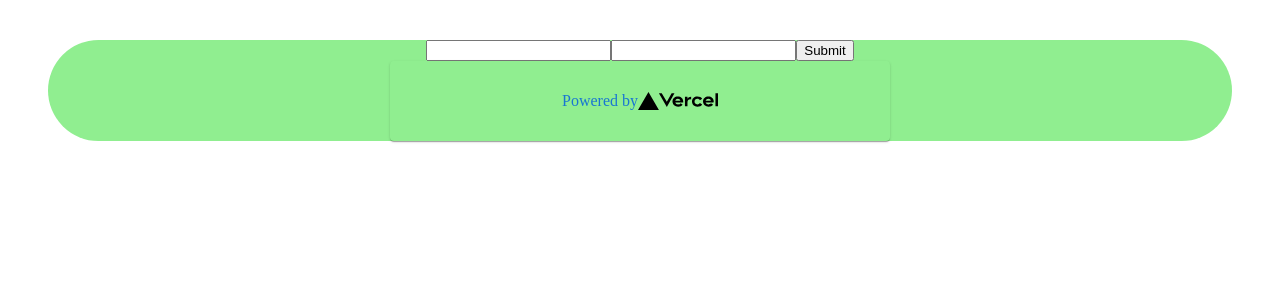
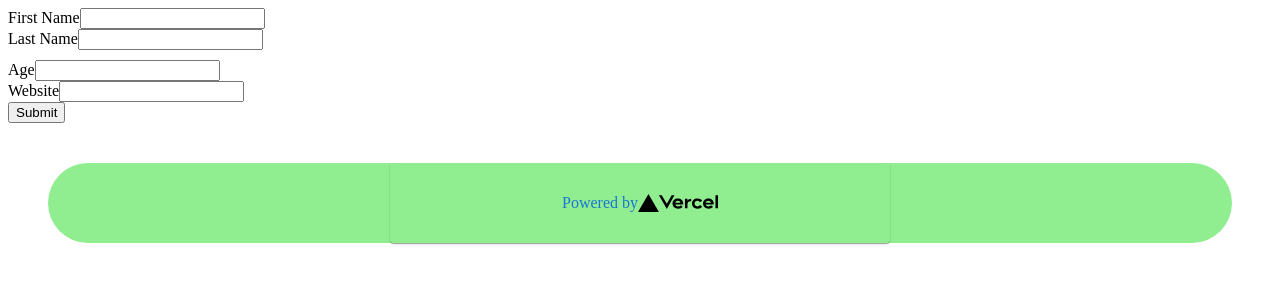
Before and after one commit to Doragon-RH/todo-app, a Next.js app: page / in a window 1280 px wide. Shown: the top 300 px of the page. Built offline with nearby package versions, Linux system fonts and the light colour scheme.

Commit message:
スキーマの定義・フォームの変更

```diff
--- a/pages/index.tsx
+++ b/pages/index.tsx
@@ -25,9 +25,13 @@ import { yupResolver } from '@hookform/resolvers/yup';
 import * as yup from "yup";
 
 const inter = Inter({ subsets: ["latin"] });
+
+//スキーマの定義
 const schema = yup.object().shape({
   firstName: yup.string().required(),
+  lastName: yup.string().required(),
   age: yup.number().positive().integer().required(),
+  website: yup.string().url()
 });
 
 export default function Home() {
@@ -43,7 +47,29 @@ export default function Home() {
         <meta name="viewport" content="width=device-width, initial-scale=1" />
         <link rel="icon" href="/favicon.ico" />
       </Head>
-
+    <form onSubmit={handleSubmit(onSubmit)}>
+      <div>
+        <label>First Name</label>
+        <input type="text" {...register('firstName')} />
+        {errors.firstName && <p>{errors.firstName.message}</p>}
+      </div>
+      <div style={{ marginBottom: 10 }}>
+        <label>Last Name</label>
+        <input type="text" {...register('lastName')} />
+        {errors.lastName && <p>{errors.lastName.message}</p>}
+      </div>
+      <div>
+        <label>Age</label>
+        <input type="text" {...register('age')} />
+        {errors.age && <p>{errors.age.message}</p>}
+      </div>
+      <div>
+        <label>Website</label>
+        <input type="text" {...register('website')} />
+        {errors.website && <p>{errors.website.message}</p>}
+      </div>
+      <input type="submit" />
+    </form>
       <Box
         sx={{
           display: "flex",
@@ -57,17 +83,6 @@ export default function Home() {
           background: "lightgreen",
           borderRadius: 40,
         }}>
-          <form onSubmit={handleSubmit(onSubmit)}>
-            {/* ref={register} でバリデーション機能に登録されます */}
-            <input {...register('firstName')} type="text" />
-            {errors.firstName && <p>{errors.firstName.message}</p>}
-            {/* errors はバリデーションエラー内容を持つ構造体で自動で更新されます */}
-
-            <input {...register('age')} type="text" />
-            {errors.age && <p>{errors.age.message}</p>}
-
-            <input type="submit" />
-          </form>
           <Link
           href="https://vercel.com?utm_source=create-next-app&utm_medium=default-template&utm_campaign=create-next-app"
           target="_blank"
```
